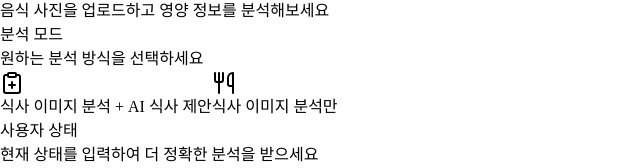
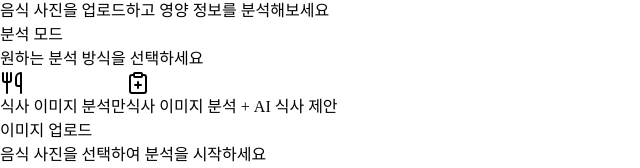
Before and after one commit to photiary/ai-foo-front, a Next.js app in the folder apps/web/: page /food/analysis in a window 1280 px wide. Shown: the part 1433-1601 px from the top of the page, without its empty margins (0-640 px from the left). Built offline with nearby package versions, Linux system fonts and the light colour scheme.

Commit message:
분석 등록 일시가 잘 못 표시되는 문제를 수정 및 이미지 분석만으로 초기화 변경

```diff
--- a/apps/web/app/food/analysis/components/LoadingComponent.tsx
+++ b/apps/web/app/food/analysis/components/LoadingComponent.tsx
@@ -103,9 +103,7 @@ export function LoadingComponent({ open }: LoadingComponentProps) {
       >
         <DialogHeader>
           <DialogTitle className="text-primary text-center text-xl font-bold">🍽️ 음식 분석 중...</DialogTitle>
-          <DialogDescription className="text-center">
-            AI가 음식을 분석하고 영양 정보를 추출하고 있습니다.
-          </DialogDescription>
+          <DialogDescription className="text-center">AI가 음식을 분석하고 정보를 추출하고 있습니다.</DialogDescription>
         </DialogHeader>
 
         <div className="flex flex-col items-center justify-center pt-8">
--- a/apps/web/app/food/analysis/list/page.tsx
+++ b/apps/web/app/food/analysis/list/page.tsx
@@ -25,7 +25,7 @@ const convertToListItem = (response: FoodAnalysisResponse): FoodAnalysisListItem
     requestDurationMs: response.usage?.requestDurationMs,
     totalTokens: response.usage?.totalTokens,
     totalCost: response.billing?.totalCost,
-    createdAt: new Date().toISOString(), // 기본값 또는 실제 생성일
+    createdAt: response.createdAt,
     analysisMode: response.analysisMode,
   }
 }
--- a/apps/web/app/food/analysis/page.tsx
+++ b/apps/web/app/food/analysis/page.tsx
@@ -30,7 +30,7 @@ export default function FoodAnalysisPage() {
   const [image, setImage] = useState<File | null>(null)
   const [imagePreview, setImagePreview] = useState<string | null>(null)
   const [userStatus, setUserStatus] = useState<string[]>([])
-  const [analysisMode, setAnalysisMode] = useState<AnalysisMode>('IMG_SUGG')
+  const [analysisMode, setAnalysisMode] = useState<AnalysisMode>('IMG_ONLY')
   const [analysisResult, setAnalysisResult] = useState<FoodAnalysisResponse | null>(null)
   const [isLoading, setIsLoading] = useState(false)
   const [error, setError] = useState<string | null>(null)
@@ -80,7 +80,7 @@ export default function FoodAnalysisPage() {
     setImage(null)
     setImagePreview(null)
     setUserStatus([])
-    setAnalysisMode('IMG_SUGG')
+    setAnalysisMode('IMG_ONLY')
     setAnalysisResult(null)
     setError(null)
     if (fileInputRef.current) {
@@ -119,20 +119,20 @@ export default function FoodAnalysisPage() {
                   <CardContent>
                     <div className="flex gap-4">
                       <Button
+                        variant={analysisMode === 'IMG_ONLY' ? 'default' : 'outline'}
+                        onClick={() => setAnalysisMode('IMG_ONLY')}
+                        className="flex-1"
+                      >
+                        <Utensils className="mr-2 h-4 w-4" />
+                        식사 이미지 분석만
+                      </Button>
+                      <Button
                         variant={analysisMode === 'IMG_SUGG' ? 'default' : 'outline'}
                         onClick={() => setAnalysisMode('IMG_SUGG')}
                         className="flex-1"
                       >
                         <ClipboardPlus className="mr-2 h-4 w-4" />
                         식사 이미지 분석 + AI 식사 제안
-                      </Button>
-                      <Button
-                        variant={analysisMode === 'IMG_ONLY' ? 'default' : 'outline'}
-                        onClick={() => setAnalysisMode('IMG_ONLY')}
-                        className="flex-1"
-                      >
-                        <Utensils className="mr-2 h-4 w-4" />
-                        식사 이미지 분석만
                       </Button>
                     </div>
                   </CardContent>
--- a/packages/core/src/lib/types.ts
+++ b/packages/core/src/lib/types.ts
@@ -40,6 +40,7 @@ export interface FoodAnalysisResponse {
   imageSize: string
   imageFileName: string
   analysisMode: string
+  createdAt: string
 }
 
 export interface FoodAnalysisListItem {
```
